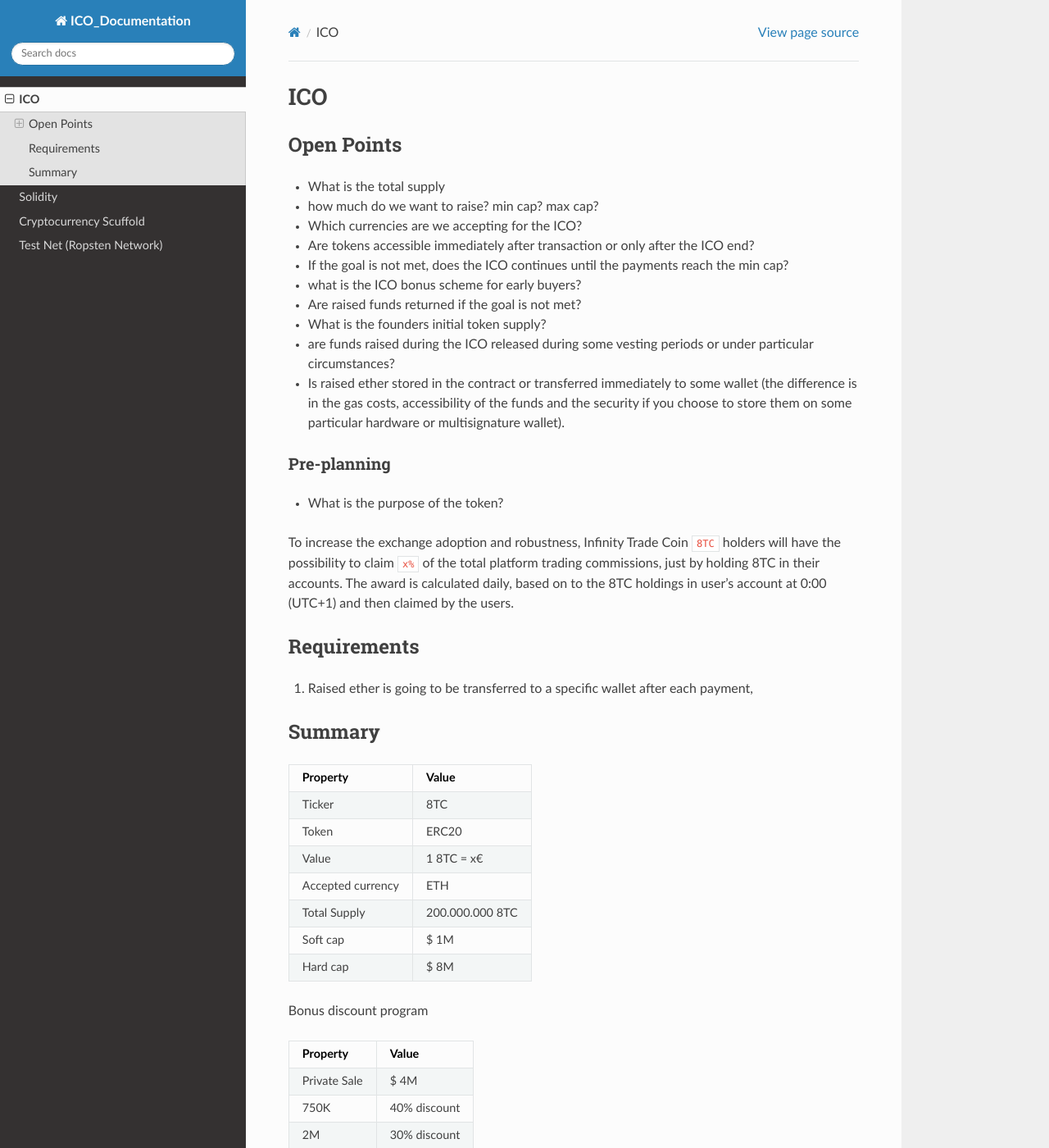
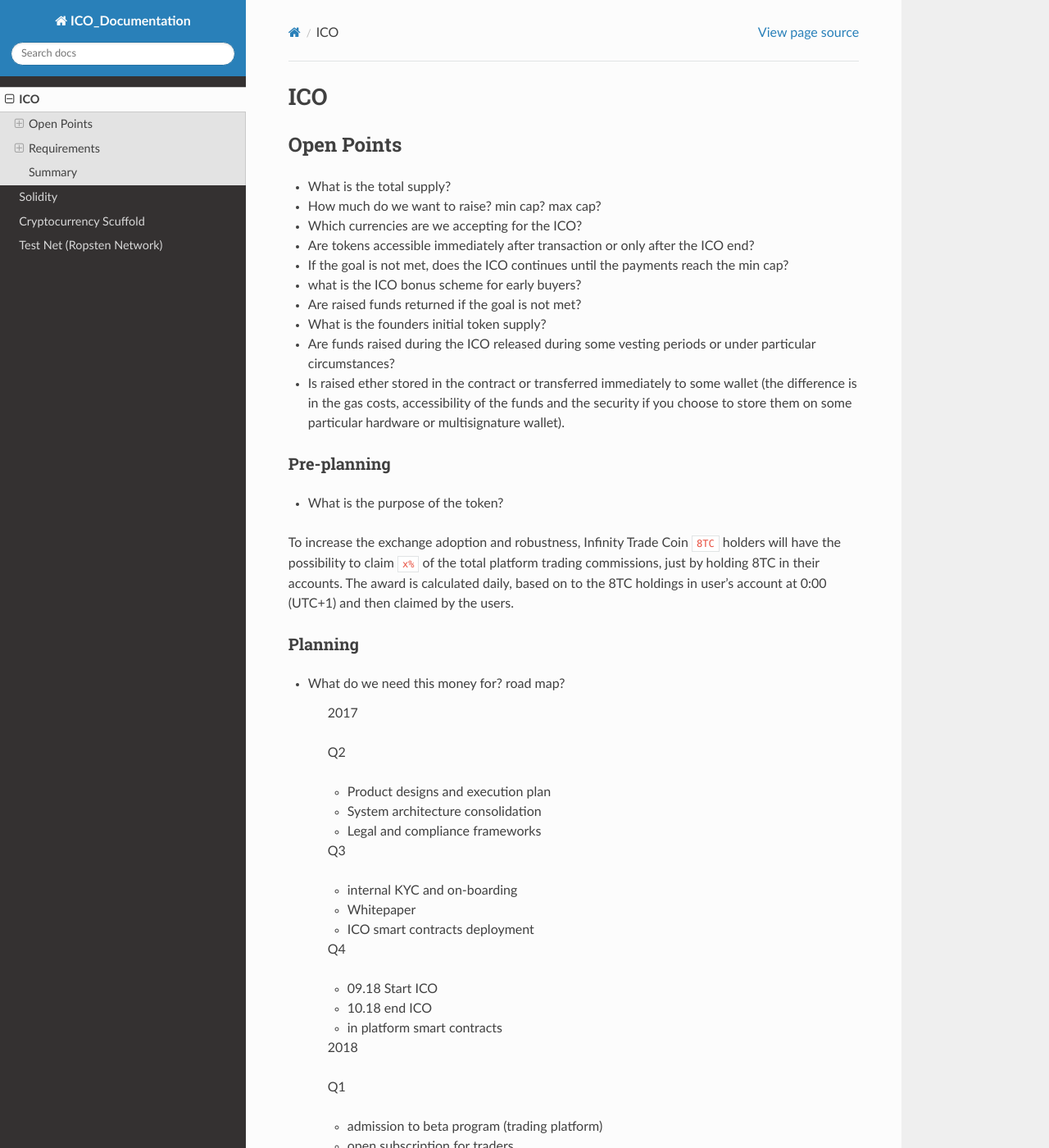
Before and after one commit to jepro/ICO_Documentation, a Sphinx documentation site: the page built from docs/source/ICO.rst, in a window 1280 px wide and 1400 px high. Shown: the whole window at 82% size. Built offline with Sphinx 7.4.7 and the Read the Docs theme 2.0.0, drawn with Linux system fonts in a browser that asks for light colours; formulas are drawn with MathJax 3; some of the changed text lies outside the part shown.

Commit message:
road map

```diff
--- a/docs/source/ICO.rst
+++ b/docs/source/ICO.rst
@@ -8,15 +8,16 @@ Open Points
 
 
 
-* What is the total supply
-* how much do we want to raise? min cap? max cap?
+* What is the total supply?
+* How much do we want to raise? min cap? max cap?
+
 * Which currencies are we accepting for the ICO?
 * Are tokens accessible immediately after transaction or only after the ICO end?
 * If the goal is not met, does the ICO continues until the payments reach the min cap?
 * what is the ICO bonus scheme for early buyers?
 * Are raised funds returned if the goal is not met?
 * What is the founders initial token supply?
-* are funds raised during the ICO released during some vesting periods or under particular circumstances?
+* Are funds raised during the ICO released during some vesting periods or under particular circumstances?
 * Is raised ether stored in the contract or transferred immediately to some wallet (the difference is in the gas costs, accessibility of the funds and the security if you choose to store them on some particular hardware or multisignature wallet).
 
 
@@ -30,10 +31,95 @@ To increase the exchange adoption and robustness, Infinity Trade Coin ``8TC`` ho
 
 
 
+Planning
+^^^^^^^^^^^^^^^^^^^^^^^^^^^^^^^^^^^
+* What do we need this money for? road map?
+
+	2017
+
+	Q2
+
+	* Product designs and execution plan
+	* System architecture consolidation
+	* Legal and compliance frameworks
+
+	Q3
+
+	* internal KYC and on-boarding
+	* Whitepaper
+	* ICO smart contracts deployment
+
+	Q4
+
+	* 09.18 Start ICO
+	* 10.18 end ICO
+	* in platform smart contracts
+
+
+	2018
+
+	Q1
+
+	* admission to beta program (trading platform)
+	* open subscription for traders
+	* open admission for app developers
+
+	Q2
+
+	* in platform smart contracts fully integrated
+	* Launch Exchange beta
+	* market app open
+
+	Q3
+
+	* End of Beta
+	* further development and weekly features releases
+	* Strategic partnerships
+
+	Q4
+
+	* “block” market for crypto
+
+	2019
+
+	Q1
+
+	* open admission for music
+
+	Q2
+
+	* market music open
+
+
+
+
 Requirements
 =====================================
 
 #. Raised ether is going to be transferred to a specific wallet after each payment,
+
+
+
+
+
+The offering
+^^^^^^^^^^^^^^^^^^^^^^^^^^^^^^^^^^^
+
+Whitepaper
+^^^^^^^^^^^^^^^^^^^^^^^^^^^^^^^^^^^
+
+Token design
+^^^^^^^^^^^^^^^^^^^^^^^^^^^^^^^^^^^
+
+Legal
+^^^^^^^^^^^^^^^^^^^^^^^^^^^^^^^^^^^
+
+precautions against hacking
+^^^^^^^^^^^^^^^^^^^^^^^^^^^^^^^^^^^
+
+Communication
+^^^^^^^^^^^^^^^^^^^^^^^^^^^^^^^^^^^
+(website, slack, social, press, interviews, etc)
 
 
 
```
Also changed, not shown: 5 other files.
